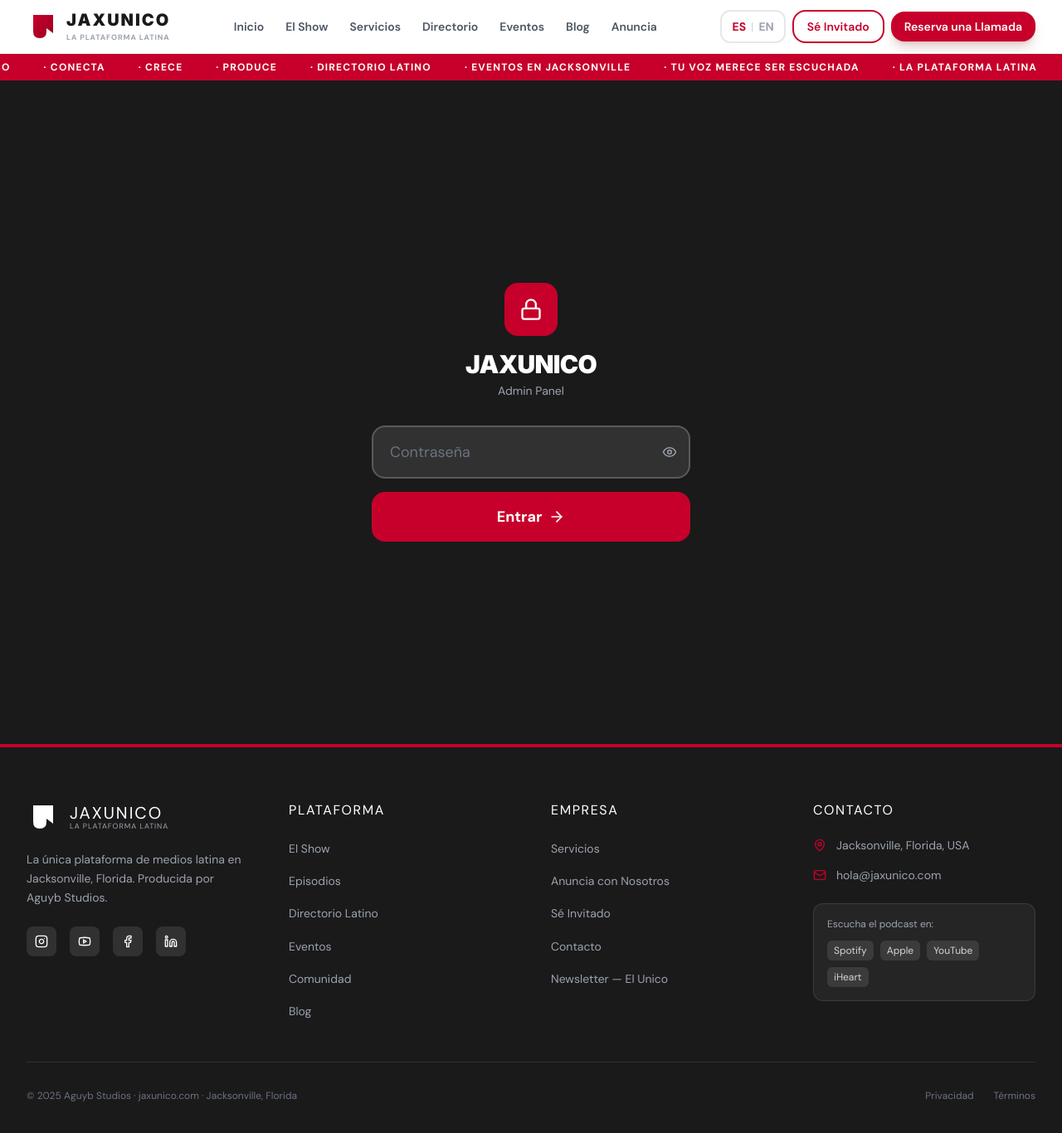
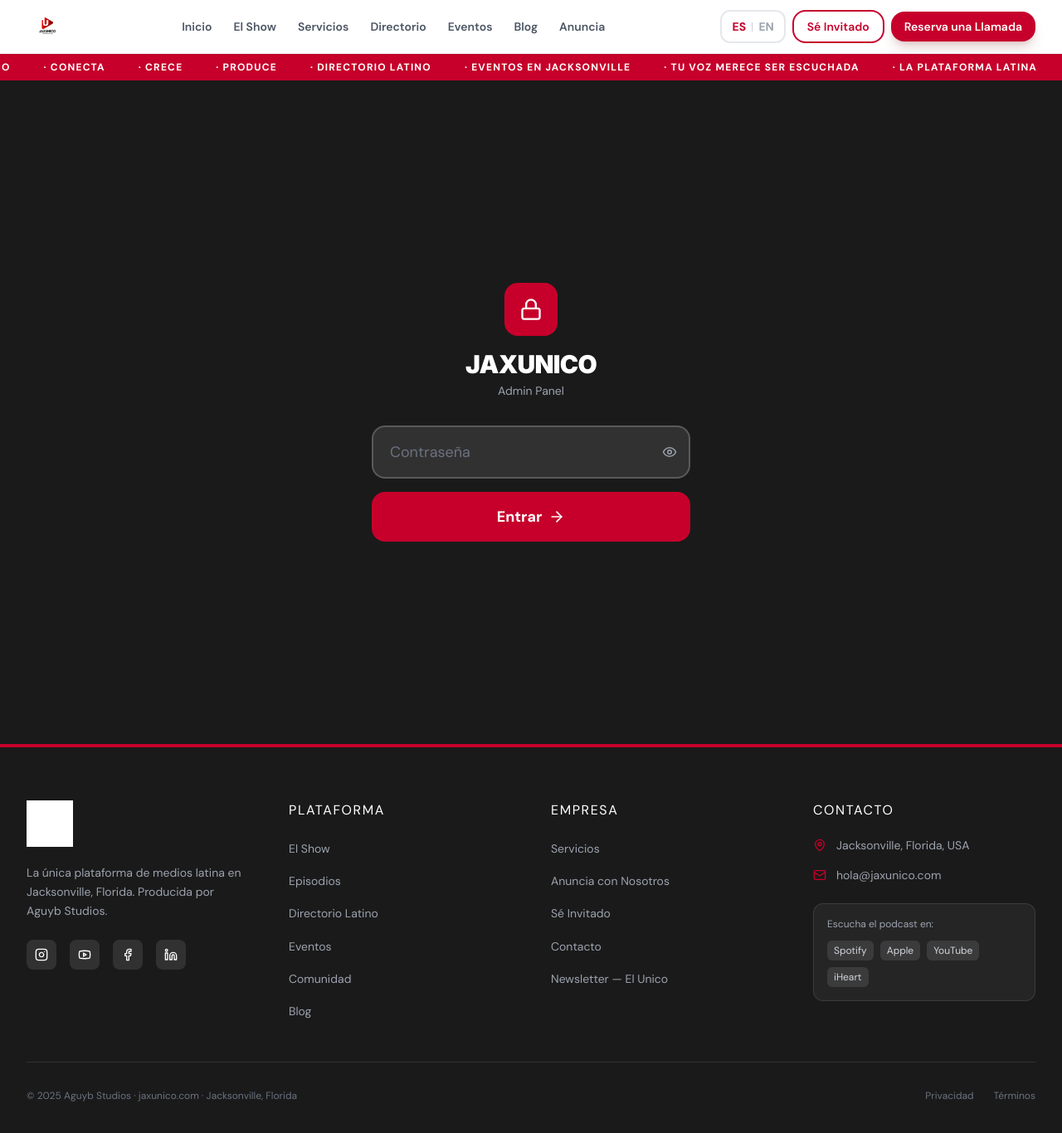
Before and after one commit to Aguyb/jaxunico, a Next.js app: page /admin in a window 1280 px wide. Shown: the top 1366 px of the page at 83% size. Built offline with nearby package versions, Linux system fonts and the light colour scheme.

Commit message:
feat: replace SVG placeholder with real Jax Unico logo (Artboard_1.png) in Navbar, Footer and Admin

```diff
--- a/app/admin/page.tsx
+++ b/app/admin/page.tsx
@@ -372,12 +372,7 @@
       {/* Header */}
       <div className="bg-[#1A1A1A] px-4 sm:px-8 py-4 flex items-center justify-between">
         <div className="flex items-center gap-3">
-          <div className="w-8 h-8">
-            <svg viewBox="0 0 100 100" fill="none" xmlns="http://www.w3.org/2000/svg" className="w-full h-full">
-              <path d="M20 15 L20 65 Q20 85 40 85 Q60 85 60 65 L60 55 L80 70 L80 15 Z" fill="url(#ag)"/>
-              <defs><linearGradient id="ag" x1="0" y1="0" x2="1" y2="1"><stop offset="0%" stopColor="#C6002B"/><stop offset="100%" stopColor="#9B0020"/></linearGradient></defs>
-            </svg>
-          </div>
+          <img src="/logo.png" alt="Jax Unico" className="h-8 w-auto object-contain brightness-0 invert"/>
           <div>
             <div className="font-['Inter'] font-black text-white text-base tracking-widest">JAXUNICO</div>
             <div className="text-gray-400 text-xs">Admin Panel</div>
--- a/components/Footer.tsx
+++ b/components/Footer.tsx
@@ -15,16 +15,12 @@
 
           {/* Brand */}
           <div>
-            <div className="flex items-center gap-3 mb-5">
-              <div className="w-10 h-10">
-                <svg viewBox="0 0 100 100" fill="none" xmlns="http://www.w3.org/2000/svg" className="w-full h-full">
-                  <path d="M20 15 L20 65 Q20 85 40 85 Q60 85 60 65 L60 55 L80 70 L80 15 Z" fill="white"/>
-                </svg>
-              </div>
-              <div>
-                <div className="font-heading text-xl tracking-widest leading-none">JAXUNICO</div>
-                <div className="text-[9px] font-mono text-gray-400 tracking-widest uppercase leading-none mt-0.5">La Plataforma Latina</div>
-              </div>
+            <div className="mb-5">
+              <img
+                src="/logo.png"
+                alt="Jax Unico"
+                className="h-14 w-auto object-contain brightness-0 invert"
+              />
             </div>
             <p className="text-sm text-gray-400 leading-relaxed mb-6">
               La única plataforma de medios latina en Jacksonville, Florida. Producida por Aguyb Studios.
--- a/components/Navbar.tsx
+++ b/components/Navbar.tsx
@@ -24,17 +24,12 @@
       <div className="max-w-7xl mx-auto px-4 sm:px-6 lg:px-8">
         <div className="flex items-center justify-between h-16">
           {/* Logo */}
-          <Link href="/" className="flex items-center gap-2 shrink-0">
-            <div className="w-8 h-8 sm:w-10 sm:h-10">
-              <svg viewBox="0 0 100 100" fill="none" xmlns="http://www.w3.org/2000/svg" className="w-full h-full">
-                <path d="M20 15 L20 65 Q20 85 40 85 Q60 85 60 65 L60 55 L80 70 L80 15 Z" fill="url(#ng)"/>
-                <defs><linearGradient id="ng" x1="0" y1="0" x2="1" y2="1"><stop offset="0%" stopColor="#C6002B"/><stop offset="100%" stopColor="#9B0020"/></linearGradient></defs>
-              </svg>
-            </div>
-            <div>
-              <div className="font-['Inter'] font-black text-lg sm:text-xl tracking-widest text-[#1A1A1A] leading-none">JAXUNICO</div>
-              <div className="hidden sm:block text-[9px] font-bold text-gray-400 tracking-widest uppercase">La Plataforma Latina</div>
-            </div>
+          <Link href="/" className="flex items-center shrink-0">
+            <img
+              src="/logo.png"
+              alt="Jax Unico — La Plataforma Latina de Jacksonville"
+              className="h-10 sm:h-12 w-auto object-contain"
+            />
           </Link>
 
           {/* Desktop Nav */}
```
Also changed, not shown: public/logo.png (added), 1 other file (tests, documents, lock files or other folders).
